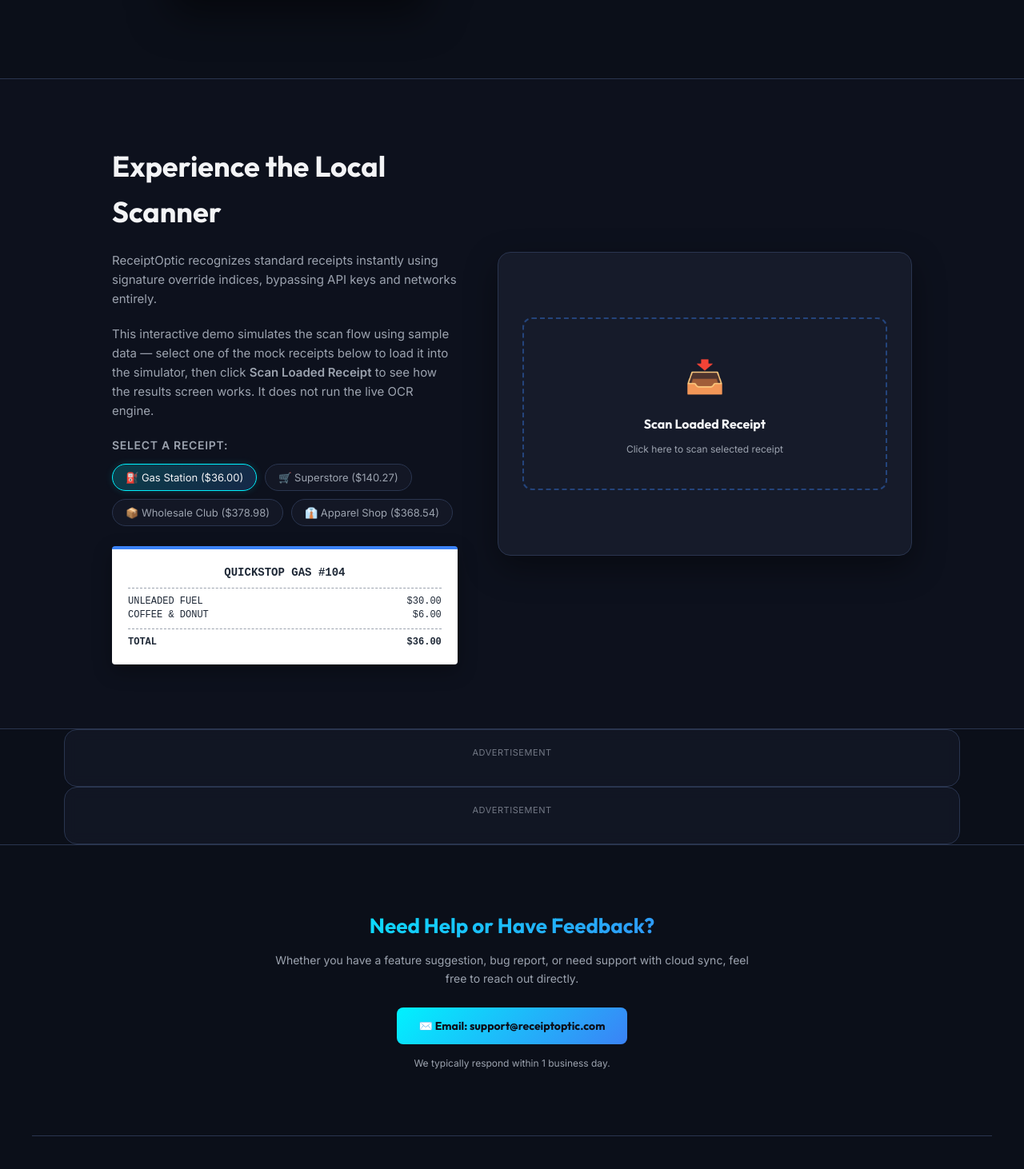
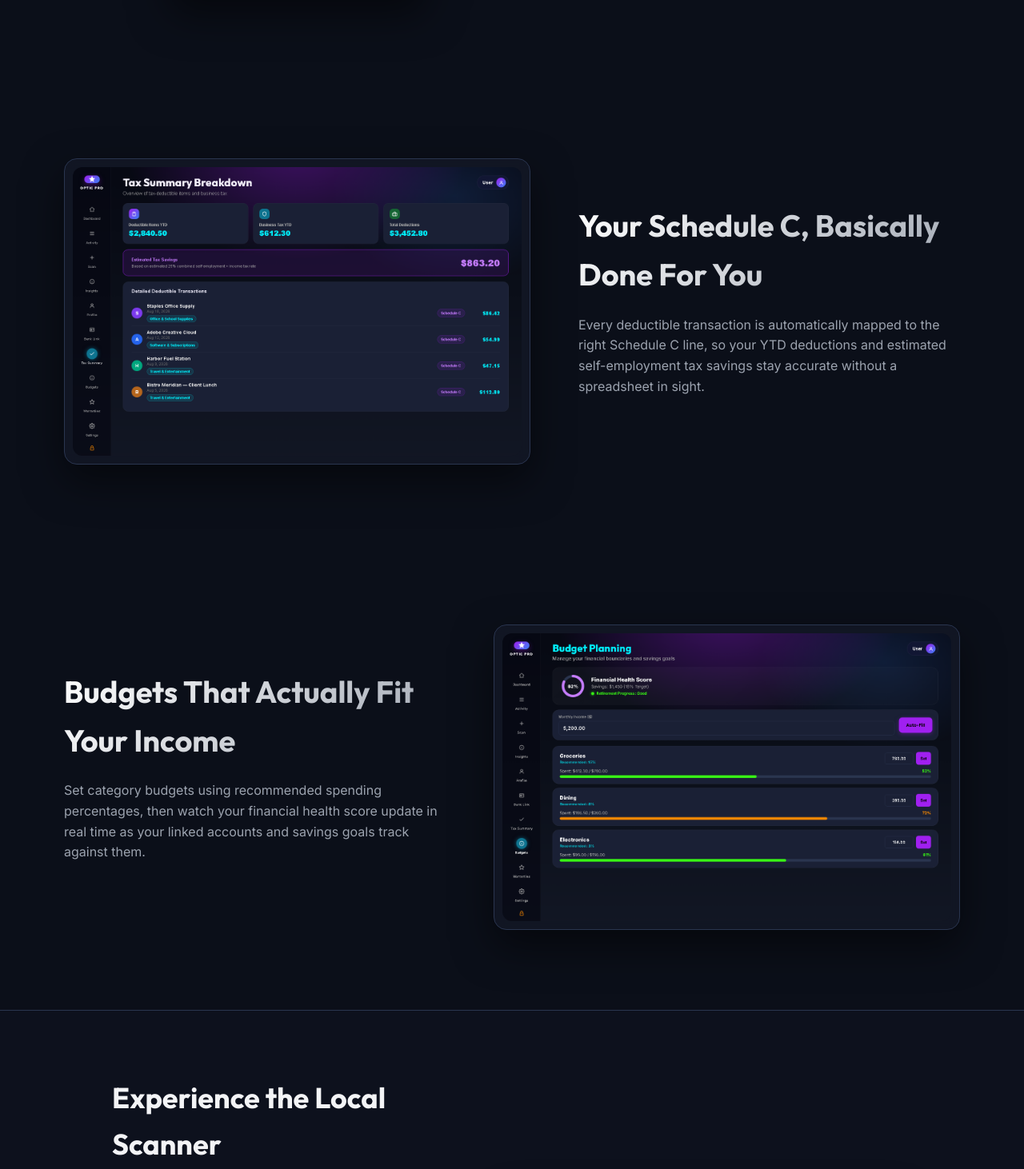
Before and after one commit to tmartin1977/receiptoptic-website, a plain HTML site: page index.html in a window 1280 px wide. Shown: the part 6327-7789 px from the top of the page at 80% size. Drawn offline with nearby package versions, Linux system fonts and the light colour scheme.

Commit message:
Add files via upload

```diff
--- a/index.html
+++ b/index.html
@@ -1582,6 +1582,32 @@
             <div class="showcase-info">
                 <h2>A Real Mobile App, Not a Shrunk-Down Website</h2>
                 <p>ReceiptOptic is natively designed for Android and iOS, with a bottom tab bar for one-thumb navigation between Dashboard, Activity, Scan, and Insights. It feels like it belongs on your phone, because it was built for it.</p>
+            </div>
+        </div>
+    </section>
+
+    <!-- Tax Summary Showcase Section -->
+    <section class="showcase-section" id="tax-showcase">
+        <div class="showcase-container">
+            <div class="showcase-image-wrapper">
+                <img src="tax_summary_preview.png" alt="ReceiptOptic Tax Summary screen showing Schedule C category mapping, YTD deductions, and estimated tax savings" class="showcase-img">
+            </div>
+            <div class="showcase-info">
+                <h2>Your Schedule C, Basically Done For You</h2>
+                <p>Every deductible transaction is automatically mapped to the right Schedule C line, so your YTD deductions and estimated self-employment tax savings stay accurate without a spreadsheet in sight.</p>
+            </div>
+        </div>
+    </section>
+
+    <!-- Budgets Showcase Section -->
+    <section class="showcase-section" id="budgets-showcase-new">
+        <div class="showcase-container showcase-reverse">
+            <div class="showcase-info">
+                <h2>Budgets That Actually Fit Your Income</h2>
+                <p>Set category budgets using recommended spending percentages, then watch your financial health score update in real time as your linked accounts and savings goals track against them.</p>
+            </div>
+            <div class="showcase-image-wrapper">
+                <img src="budgets_new_preview.png" alt="ReceiptOptic Budgets screen showing category budgets, recommended percentages, and financial health tracking" class="showcase-img">
             </div>
         </div>
     </section>
```
Also changed, not shown: budgets_new_preview.png (added), tax_summary_preview.png (added).
